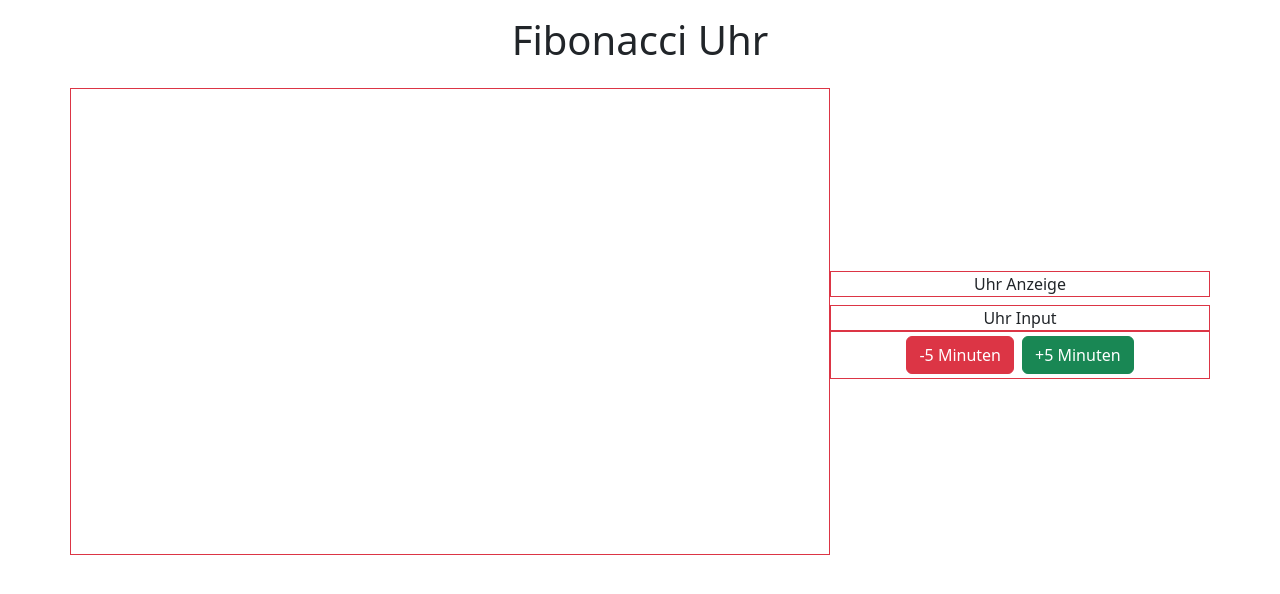
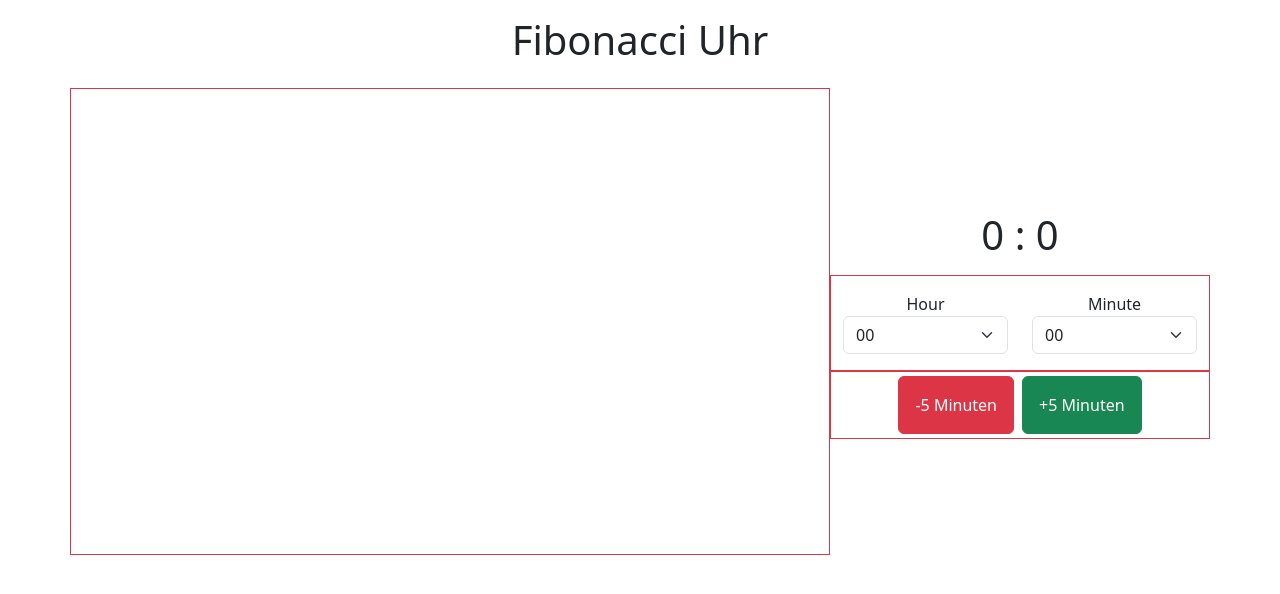
Before and after one commit to brandt-codes/fibonacci-uhr, an Angular app: page / in a window 1280 px wide. Shown: the top 594 px of the page. Built offline with nearby package versions, Linux system fonts and the light colour scheme.

Commit message:
feat: clock controls part 1 - UI

```diff
--- a/src/app/clock-control/clock-control.component.html
+++ b/src/app/clock-control/clock-control.component.html
@@ -1,15 +1,52 @@
 <div class="row mb-2">
-  <div class="col-12 border border-danger text-center">
-    Uhr Anzeige
+  <div class="col-12 h1 text-center">
+    {{ hour }} : {{ minute }}
   </div>
 </div>
 <div class="row mb-2">
+  <div class="col-12 col-sm-6 col-lg-12 mb-2 mb-sm-0 border border-danger text-center">
+    <div class="row mt-3 mb-3">
+      <div class="col-6">
+        Hour
+        <select class="form-select" aria-label="select hour">
+          <option selected value="0">00</option>
+          <option value="1">01</option>
+          <option value="2">02</option>
+          <option value="3">03</option>
+          <option value="4">04</option>
+          <option value="5">05</option>
+          <option value="6">06</option>
+          <option value="7">07</option>
+          <option value="8">08</option>
+          <option value="9">09</option>
+          <option value="10">10</option>
+          <option value="11">11</option>
+          <option value="12">12</option>
+        </select>
+      </div>
+
+      <div class="col-6">
+        Minute
+        <select class="form-select" aria-label="select minute">
+          <option selected value="0">00</option>
+          <option value="5">05</option>
+          <option value="10">10</option>
+          <option value="15">15</option>
+          <option value="20">20</option>
+          <option value="25">25</option>
+          <option value="30">30</option>
+          <option value="35">35</option>
+          <option value="40">40</option>
+          <option value="45">45</option>
+          <option value="50">50</option>
+          <option value="55">55</option>
+        </select>
+      </div>
+    </div>
+  </div>
   <div
-    class="col-12 col-sm-6 col-lg-12 mb-2 mb-sm-0 border border-danger text-center text-sm-end text-lg-center">
-    Uhr Input
-  </div>
-  <div class="col-12 col-sm-6 col-lg-12 text-center text-sm-start text-lg-center border border-danger">
-    <button type="button" class="btn btn-danger m-1">-5 Minuten</button>
-    <button type="button" class="btn btn-success m-1">+5 Minuten</button>
+    class="col-12 col-sm-6 col-lg-12 text-center border border-danger d-flex align-content-center flex-wrap justify-content-center">
+    <button type="button" class="btn btn-danger m-1 p-3">-5 Minuten</button>
+    <button type="button" class="btn btn-success m-1 p-3">+5 Minuten</button>
   </div>
 </div>
--- a/src/app/clock-control/clock-control.component.ts
+++ b/src/app/clock-control/clock-control.component.ts
@@ -8,5 +8,6 @@ import { Component } from '@angular/core';
   styleUrl: './clock-control.component.scss'
 })
 export class ClockControlComponent {
-
+  public hour: number = 0;
+  public minute: number = 0;
 }
```
